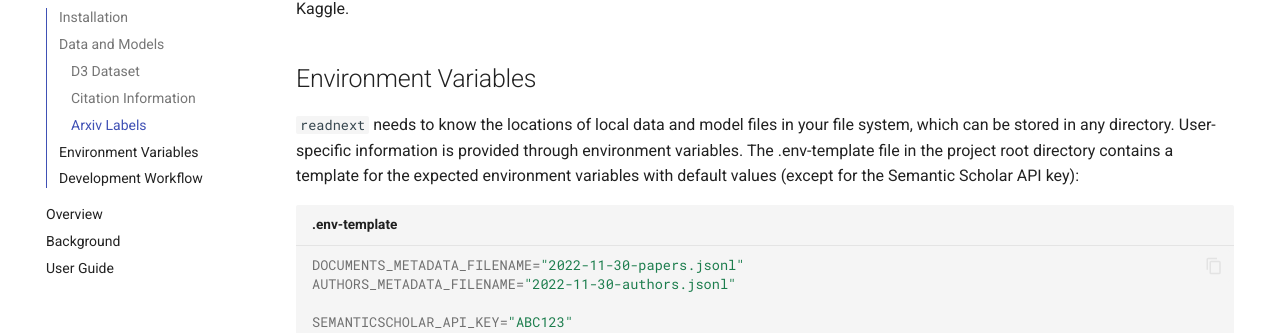
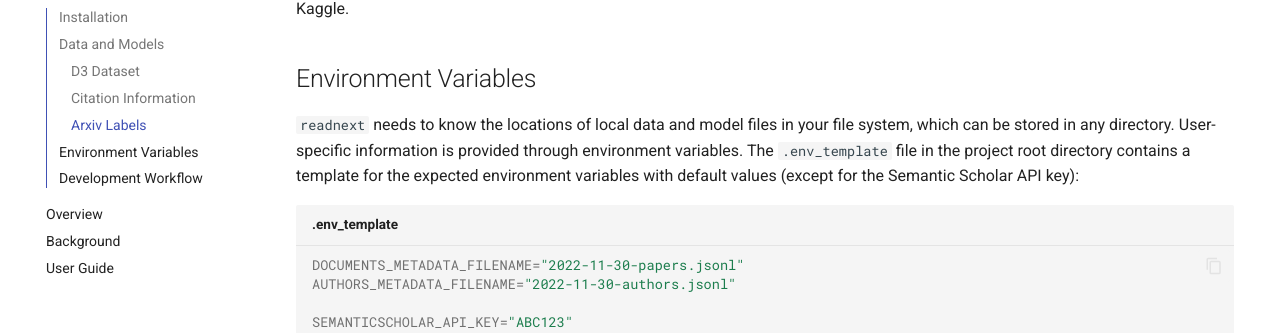
Before and after one commit to joel-beck/readnext, an MkDocs documentation site: the page built from docs/setup.md, in a window 1280 px wide and 900 px high, scrolled down 1298 px. Shown: the part 145-478 px from the top of the window. Built offline with MkDocs 1.6.1 and Material for MkDocs 9.7.7, drawn with Linux system fonts in a browser that asks for light colours; comment, search, counter and statistics services are not loaded.

Commit message:
fixed spelling of env template file

````diff
--- a/docs/setup.md
+++ b/docs/setup.md
@@ -77,9 +77,9 @@ Arxiv labels are extracted from the [arxiv-metadata-oai-snapshot.json](https://w
 
 `readnext` needs to know the locations of local data and model files in your file system, which can be stored in any directory.
 User-specific information is provided through environment variables.
-The .env-template file in the project root directory contains a template for the expected environment variables with default values (except for the Semantic Scholar API key):
+The `.env_template` file in the project root directory contains a template for the expected environment variables with default values (except for the Semantic Scholar API key):
 
-```bash title=".env-template"
+```bash title=".env_template"
 DOCUMENTS_METADATA_FILENAME="2022-11-30-papers.jsonl"
 AUTHORS_METADATA_FILENAME="2022-11-30-authors.jsonl"
 
````
Also changed, not shown: README.md (+2 -2 lines).
